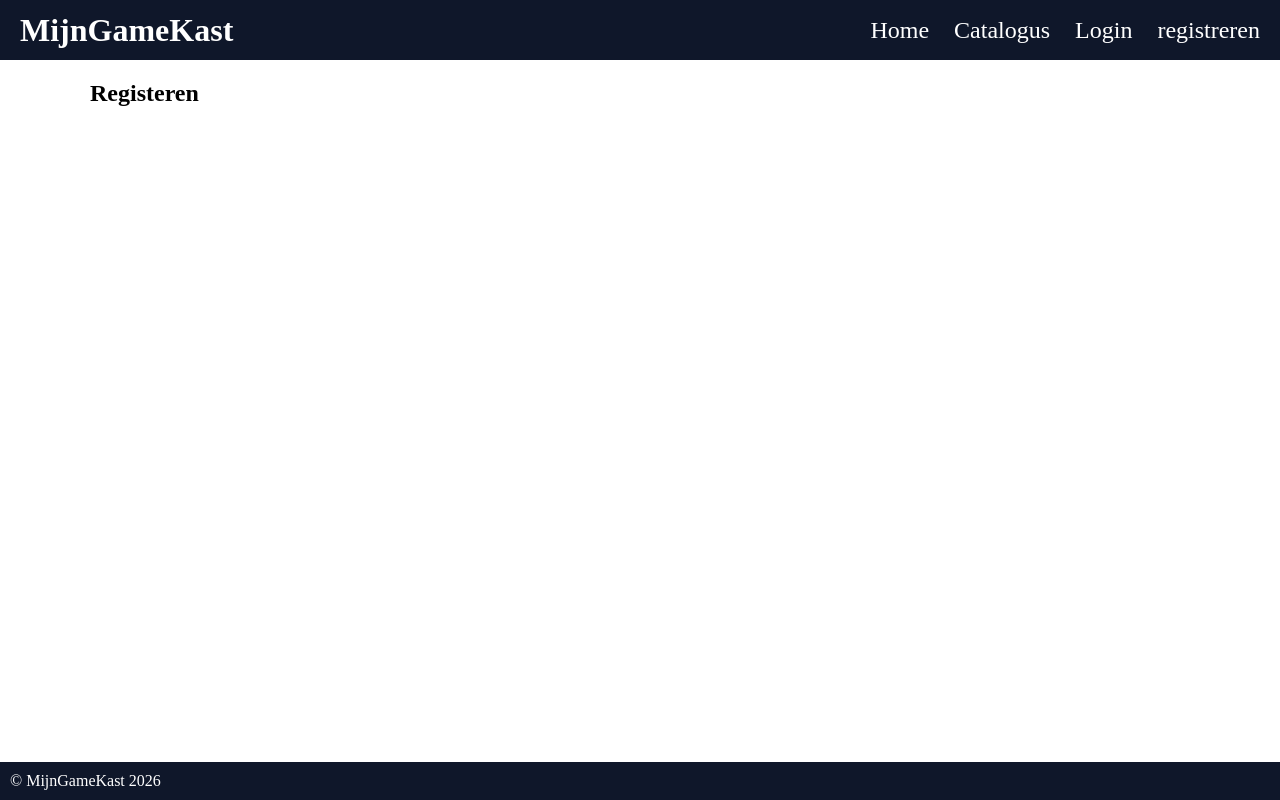
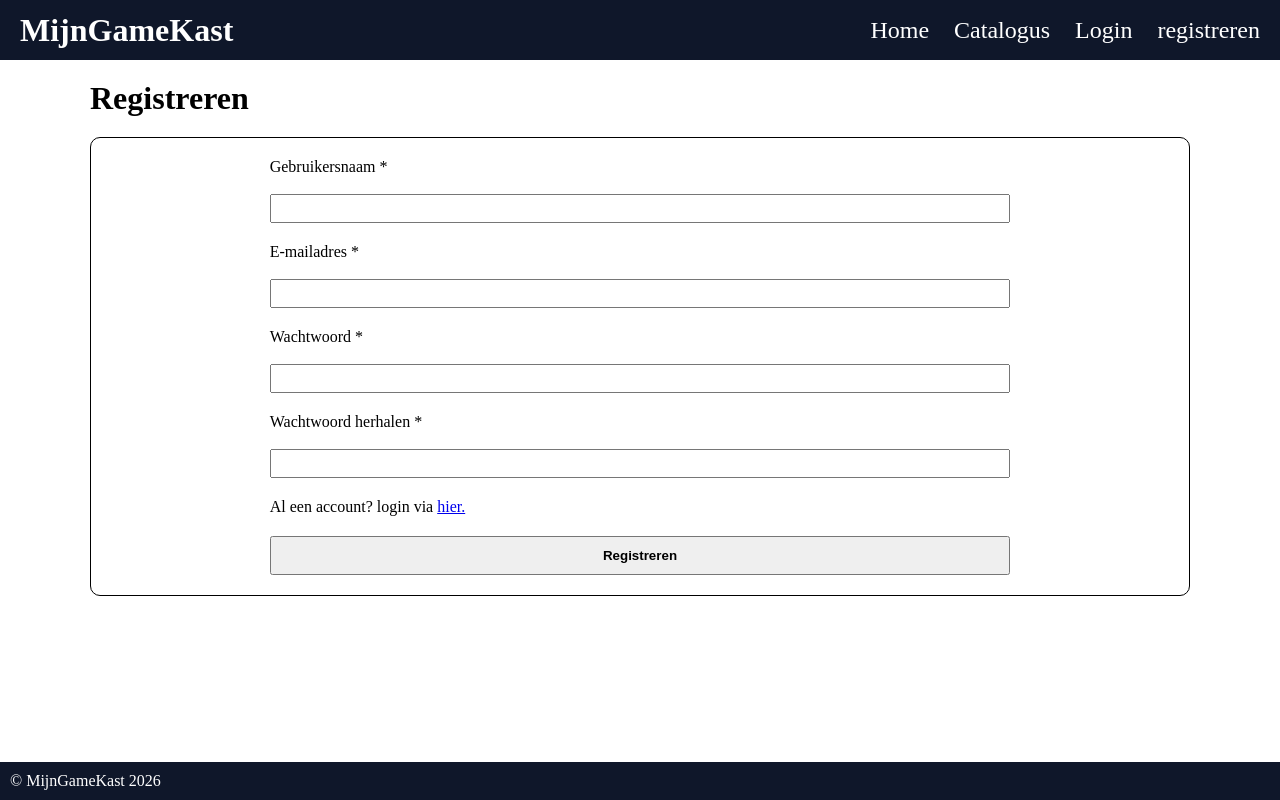
Before and after one commit to MijnGamesKast/MijnGameKastWeb, a SvelteKit app: page /registreren in a window 1280 px wide. Built offline with nearby package versions, Linux system fonts and the light colour scheme; no server answers.

Commit message:
auth: added login/register styles and updated Svelte template structure

```diff
--- /dev/null
+++ b/src/lib/styles/lib/login-register.scss
@@ -0,0 +1,19 @@
+#loginRegisterWrapper {
+    border: 1px solid black;
+    border-radius: 10px;
+    padding: 20px;
+    margin-top: 20px;
+
+    form {
+        max-width: 95%;
+        margin: auto;
+    }
+}
+
+@media (min-width: 768px) {
+    #loginRegisterWrapper {
+        form {
+            max-width: 70%;
+        }
+    }
+}
--- a/src/routes/login/+page.svelte
+++ b/src/routes/login/+page.svelte
@@ -6,6 +6,7 @@
 
 <h1>Inloggen</h1>
 
+<div id="loginRegisterWrapper">
 	{#if form?.message}
 		<p style="color: red; font-weight: bold;">{form.message}</p>
 	{/if}
@@ -46,5 +47,8 @@
 			{/if}
 		</div>
 
+		<p>Nog geen account? Registreer je <a href="/registreren">hier.</a></p>
+
 		<button type="submit">Inloggen</button>
 	</form>
+</div>
--- a/src/routes/registreren/+page.svelte
+++ b/src/routes/registreren/+page.svelte
@@ -1 +1,31 @@
-<h2>Registeren</h2>
+<script>
+</script>
+
+<h1>Registreren</h1>
+
+<div id="loginRegisterWrapper">
+	<form method="POST">
+		<div class="formGroup">
+			<label for="username">Gebruikersnaam *</label><br />
+			<input id="username" name="username" type="text" required/>
+		</div>
+
+		<div class="formGroup">
+			<label for="email">E-mailadres *</label><br />
+			<input id="email" name="email" type="email" required/>
+		</div>
+
+		<div class="formGroup">
+			<label for="password">Wachtwoord *</label><br />
+			<input id="password" name="password" type="password" required/>
+		</div>
+
+		<div class="formGroup">
+			<label for="passwordRepeat">Wachtwoord herhalen *</label><br />
+			<input id="passwordRepeat" name="passwordRepeat" type="password" required/>
+		</div>
+		<p>Al een account? login via <a href="/registreren">hier.</a></p>
+
+		<button type="submit">Registreren</button>
+	</form>
+</div>
```
Also changed, not shown: src/lib/styles/main.scss (+7 -0 lines), src/app.css, 1 other file (tests, documents, lock files or other folders). Lines whose indentation alone changed are shown as unchanged.
